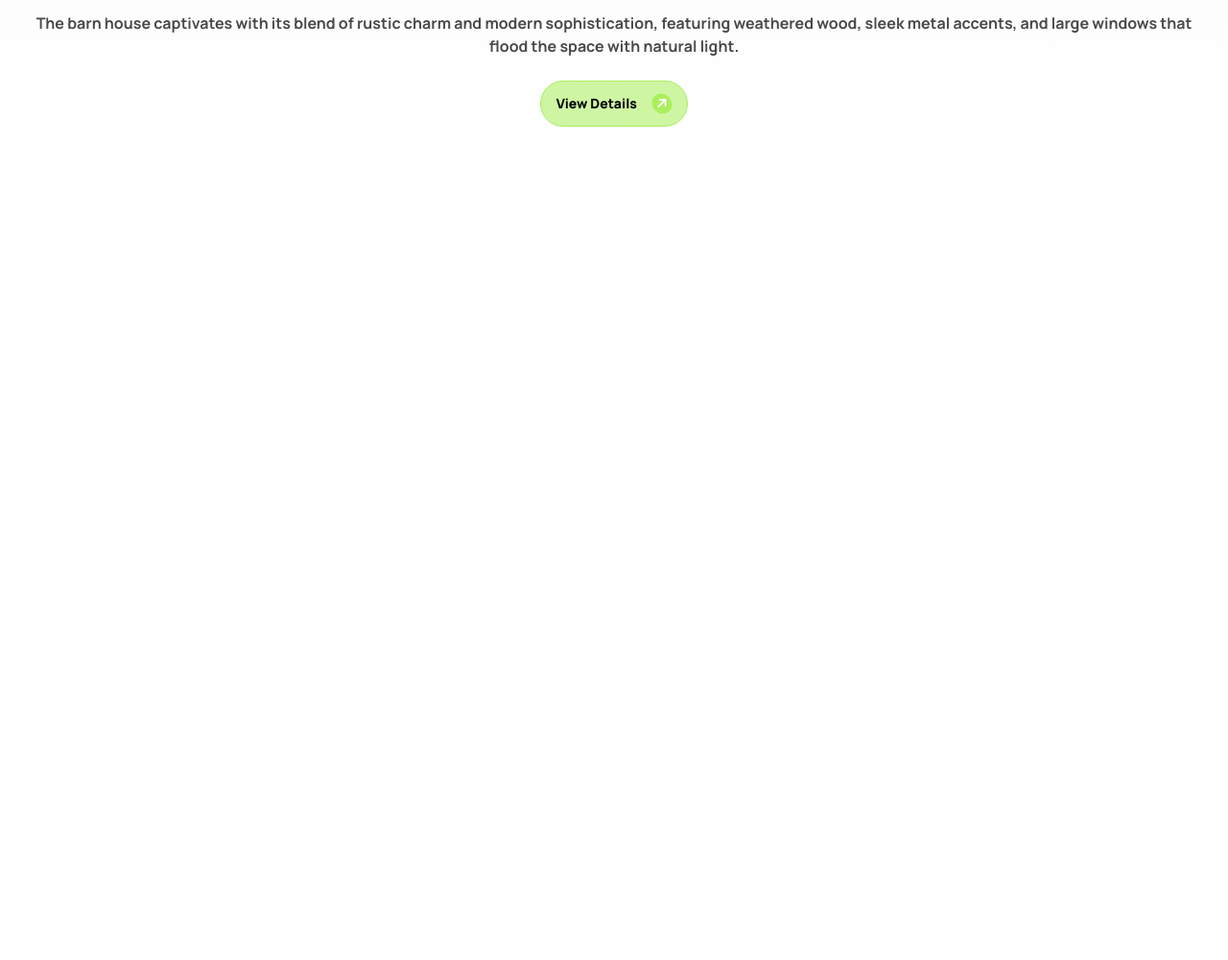
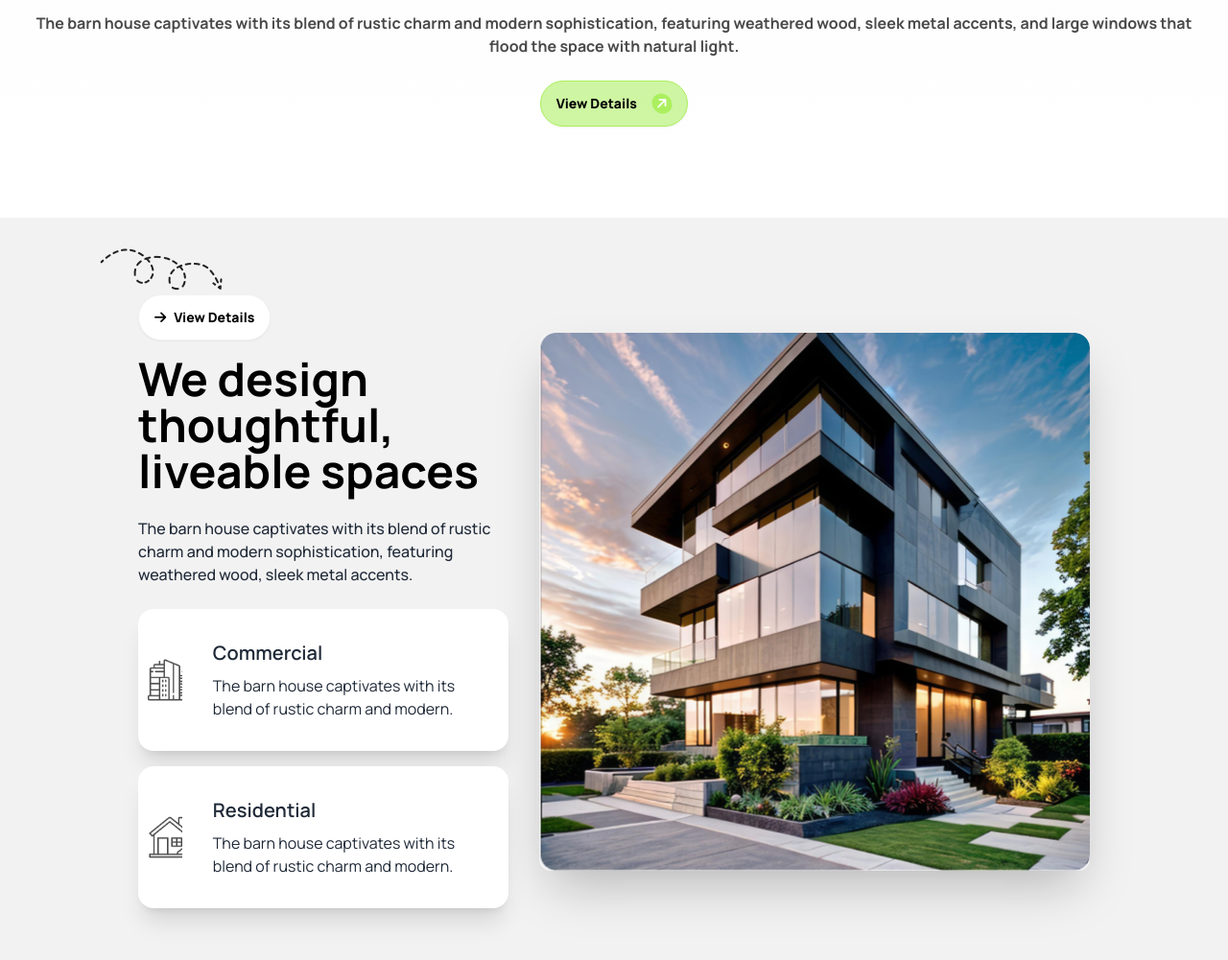
Before and after one commit to rimonc7/my-third-assignment, a plain HTML site: page index.html in a window 1280 px wide. Shown: the part 641-1642 px from the top of the page at 96% size. Before the commit the page ends 868 px from the top, so only its background shows below. Drawn offline with nearby package versions, Linux system fonts and the light colour scheme.

Commit message:
hero section

```diff
--- a/index.html
+++ b/index.html
@@ -29,9 +29,9 @@
 
 <body class="manrope">
     <header class="bg-gradient-to-b from-gray-50 to-[#FFFFFF]">
-        <nav class=" container mx-auto">
+        <nav class="container">
             <div class="navbar">
-                <div class="navbar-start">
+                <div class="navbar-start lg:ml-32">
                     <a class="btn btn-ghost text-4xl font-extrabold"> <i
                             class="fa-solid fa-arrow-right btn-bg-color text-black rounded-[50%] -rotate-45 p-[2px]"></i>
                         Rinterio</a>
@@ -45,7 +45,7 @@
                         <li><a>Contact Us</a></li>
                     </ul>
                 </div>
-                <div class="navbar-end">
+                <div class="navbar-end lg:mr-32">
                     <div>
                     </div>
                     <div class="flex space-x-4 items-center	">
@@ -70,7 +70,7 @@
                 </div>
             </div>
         </nav>
-        <section class="container mx-auto">
+        <section class="">
             <div class="hero min-h-screen mx-auto">
                 <div class="hero-content text-center">
                     <div>
@@ -82,7 +82,8 @@
                             featuring weathered wood, sleek metal accents, and large windows that flood the space with
                             natural light.
                         </p>
-                        <button class="btn lg:flex font-extrabold text-black bg-[#acef5f92] rounded-[32px] border border-[#ABEF5F] mx-auto">
+                        <button
+                            class="btn lg:flex font-extrabold text-black bg-[#acef5f92] rounded-[32px] border border-[#ABEF5F] mx-auto">
                             View Details <i
                                 class="fa-solid fa-arrow-right bg-[#ABEF5F] text-white rounded-[50%] -rotate-45 p-1 ml-2"></i>
                         </button>
@@ -92,7 +93,45 @@
         </section>
     </header>
     <main>
-
+        <section>
+            <div class="hero bg-base-200 min-h-screen">
+                <div class="hero-content flex-col lg:flex-row-reverse gap-8 container mx-auto">
+                    <img src="assets/Rectangle.png" class="rounded-xl shadow-2xl lg:mr-32" />
+                    <div class="lg:ml-32 relative">
+                        <div>
+                            <button class="btn lg:flex font-extrabold text-black bg-white rounded-[32px]">
+                                <i class="fa-solid fa-arrow-right"></i>
+                                View Details
+                            </button>
+                            <h1 class="text-5xl font-bold text-black mt-4">We design thoughtful, liveable spaces</h1>
+                            <p class="py-6 font-medium">
+                                The barn house captivates with its blend of rustic charm and
+                                modern sophistication, featuring weathered wood, sleek metal accents.
+                            </p>
+                        </div>
+                        <div class="card card-side bg-base-100 shadow-xl mb-4">
+                            <figure>
+                                <img class="ml-5" src="assets/commercial.png" alt="" />
+                            </figure>
+                            <div class="card-body ">
+                                <h2 class="card-title">Commercial</h2>
+                                <p>The barn house captivates with its blend of rustic charm and modern.</p>
+                            </div>
+                        </div>
+                        <div class="card card-side bg-base-100 shadow-xl">
+                            <figure>
+                                <img class="ml-5" src="assets/residential.png" alt="" />
+                            </figure>
+                            <div class="card-body ">
+                                <h2 class="card-title">Residential</h2>
+                                <p>The barn house captivates with its blend of rustic charm and modern.</p>
+                            </div>
+                        </div>
+                        <img class="absolute -top-12 -left-10 hidden lg:flex" src="assets/Vector.png" alt="">
+                    </div>
+                </div>
+            </div>
+        </section>
     </main>
     <footer>
 
```
